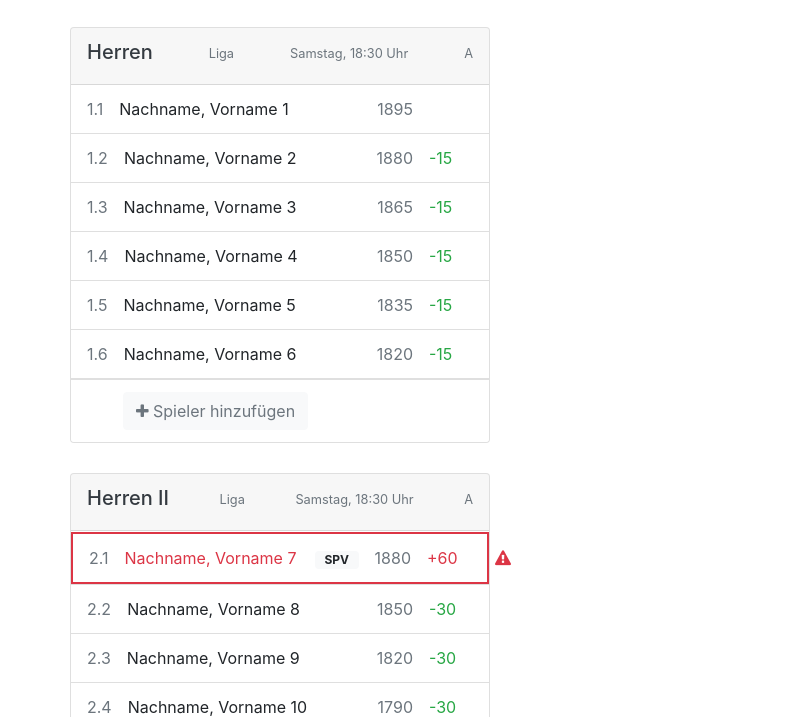
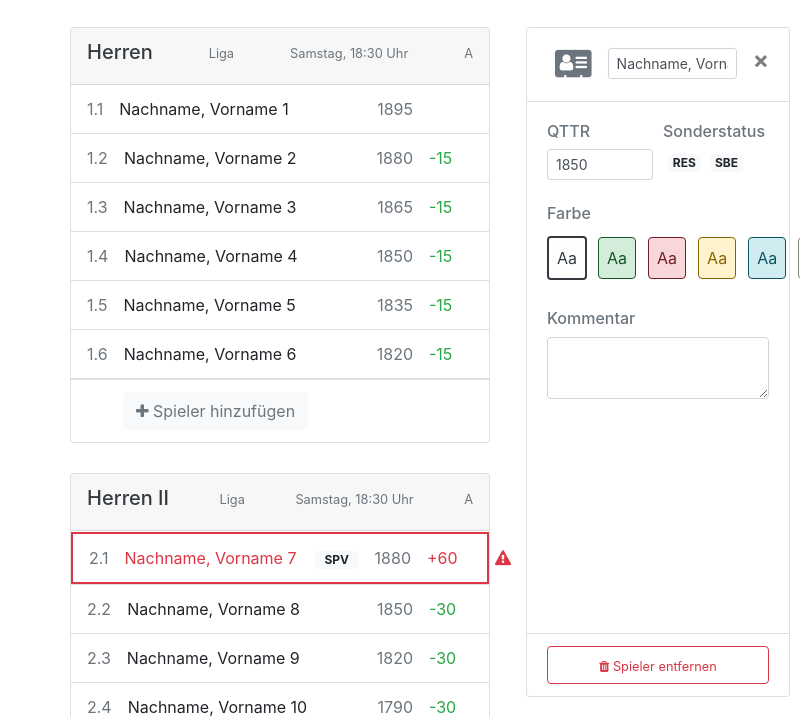
Before and after one commit to dominik-lueke/ttr-mannschafts-planer-2.0, an Electron app: page index.html in a window 800 px wide. Both pictures are taken after a click on the element 280 px from the left and 315 px from the top of the page. Shown: the part 83-800 px from the top of the page. Drawn offline with Linux system fonts and the light colour scheme.

Commit message:
some ui improvements. now click on whole spieler opens sidebar

```diff
--- a/src/css/style.css
+++ b/src/css/style.css
@@ -8,12 +8,12 @@ a .spieler-farbe-selector.active,
 a .spieler-farbe-selector.active:hover,
 a .spieler-farbe-selector:hover {
   border: 2px solid;
-  margin: 5px -1px 5px 5px;
+  margin: 5px 10px 5px 0px;
 }
 
 a .spieler-farbe-selector {
   border: 1px solid;
-  margin: 6px 0px 6px 6px;
+  margin: 6px 11px 6px 1px;
 }
 
 /* SPIELER FARBE */
--- a/src/js/controller/controller.js
+++ b/src/js/controller/controller.js
@@ -27,7 +27,7 @@ class Controller {
   onMannschaftenChanged = (mannschaften,spieler) => {
     this.editorView.displayMannschaften(mannschaften,spieler)
     this.editorView.bindAddSpieler(this.handleAddSpieler)
-    this.editorView.bindClickOnSpielerName(this.handleClickOnSpieler)
+    this.editorView.bindClickOnSpieler(this.handleClickOnSpieler)
     this.editorView.bindToggleSpvOnSpieler(this.handleToggleSpvOnSpieler)
     this.editorView.bindReorderSpieler(this.handleReorderSpieler)
     this.onSidebarViewChanged()
--- a/src/js/model/model.js
+++ b/src/js/model/model.js
@@ -4,7 +4,7 @@ class Model {
     const stored_planung = JSON.parse(localStorage.getItem('localStoragePlanung'))
     this.planung = stored_planung ? this._loadPlanungFromJSON(stored_planung) : this._generateSamplePlanung()
 
-    this.view = {
+    this.view = JSON.parse(localStorage.getItem('localStorageView')) || {
       sidebar: {
         display: "",
         id: 0
@@ -29,13 +29,24 @@ class Model {
   displaySpielerDetails(id) {
     this.view.sidebar.display = "spieler"
     this.view.sidebar.id = id
-    this.onSidebarViewChanged()
+    this._commit()
   }
 
   closeSidebar() {
     this.view.sidebar.display = ""
     this.view.sidebar.id = 0
+    this._commit()
+  }
+
+  /**
+   * PRIVATE
+   */
+
+  _commit() {
+    // trigger view update
     this.onSidebarViewChanged()
+    // store this object
+    localStorage.setItem("localStorageView", JSON.stringify(this.view))
   }
 
   /**
--- a/src/js/view/editorView.js
+++ b/src/js/view/editorView.js
@@ -70,8 +70,8 @@ class EditorView {
     this.mannschaftViews.forEach(mannschaft => { mannschaft.bindAddSpieler(handler)})
   }
 
-  bindClickOnSpielerName(handler) {
-    this.mannschaftViews.forEach(mannschaft => { mannschaft.bindClickOnSpielerName(handler)})
+  bindClickOnSpieler(handler) {
+    this.mannschaftViews.forEach(mannschaft => { mannschaft.bindClickOnSpieler(handler)})
   }
 
   bindToggleSpvOnSpieler(handler) {
--- a/src/js/view/mannschaftView.js
+++ b/src/js/view/mannschaftView.js
@@ -94,8 +94,8 @@ class MannschaftView {
     this.newQttrInput.on("keyup", (event) => { this._addSpielerKeyUpHandler(event, handler); } )
   }
 
-  bindClickOnSpielerName(handler) {
-    this.spielerViews.forEach(spieler => { spieler.bindClickOnSpielerName(handler)})
+  bindClickOnSpieler(handler) {
+    this.spielerViews.forEach(spieler => { spieler.bindClickOnSpieler(handler)})
   }
 
   bindToggleSpvOnSpieler(handler) {
--- a/src/js/view/spielerDetailsView.js
+++ b/src/js/view/spielerDetailsView.js
@@ -7,7 +7,7 @@ class SpielerDetailsView {
       <div class="card-header bg-white">
         <div class="d-flex">
           <div class="p-2 text-muted">
-            <i class="fa fa-address-card"></i>
+            <i class="fa fa-2x fa-address-card"></i>
           </div>
           <div class="p-2 flex-grow-1">
             <input id="spieler-details-name-input" type="text" class="form-control form-control-sm" value=""/>
@@ -23,7 +23,7 @@ class SpielerDetailsView {
     // BODY
     this.body = `
       <div class="card-body">
-        <div class="form-row mb-2">
+        <div class="form-row mb-4">
           <div class="col">
             <h6 class="text-muted">QTTR</h6>
             <input id="spieler-details-qttr-input" type="number" class="form-control form-control-sm" value="" >
@@ -34,6 +34,8 @@ class SpielerDetailsView {
             <span id="spieler-details-res-badge" class="badge badge-light spieler-extra-icon" data-toggle="tooltip" data-placement="top" data-html="true" title="Senioren Berechtigung">SBE</span>
           </div>
         </div>
+        <div class="form-row mb-4">
+          <div class="col">
             <h6 class="text-muted">Farbe</h6>
             <div class="d-flex">
               <a><div id="spieler-details-farbe-default" class="alert alert-light text-dark p-2 spieler-farbe-selector">Aa</div></a>
@@ -43,7 +45,9 @@ class SpielerDetailsView {
               <a><div id="spieler-details-farbe-blue"    class="alert alert-info p-2 spieler-farbe-selector">Aa</div></a>
               <a><div id="spieler-details-farbe-light"   class="alert alert-light p-2 spieler-farbe-selector">Aa</div></a>
             </div>
-        <div class="form-row mb-2">
+          </div>
+        </div>
+        <div class="form-row mb-4">
           <div class="col">
             <h6 class="text-muted">Kommentar</h6>
             <textarea id= "spieler-details-comment-input" class="form-control" id="exampleFormControlTextarea1" rows="2">Kommentar</textarea>
@@ -183,6 +187,7 @@ class SpielerDetailsView {
       this.qttr_input.blur()
     // On <Escape> we cancel
     } else if (event.keyCode === 27) {
+      this.qttr_input.removeClass("is-invalid")
       this.qttr_input.val(this.spieler.qttr)
       this.qttr_input.blur()
     }
@@ -196,6 +201,7 @@ class SpielerDetailsView {
       this._editQttr(handler)
     // Else we cancel
     } else {
+      this.qttr_input.removeClass("is-invalid")
       this.qttr_input.val(this.spieler.qttr)
     }
   }
@@ -208,6 +214,7 @@ class SpielerDetailsView {
       this.qttr_input.addClass("is-invalid")
     } else {
       // Fire the handler if necessary
+      this.qttr_input.removeClass("is-invalid")
       if (newqttr !== this.spieler.qttr ) {
         handler(this.spieler.id, newqttr)
       }
--- a/src/js/view/spielerView.js
+++ b/src/js/view/spielerView.js
@@ -9,10 +9,10 @@ class SpielerView {
       this.spvEditable = ( spieler.spv.primary && spieler.spv.secondary == 0 )
       this.invalidSpielerFromHigherMannschaften = spieler.invalidSpielerFromHigherMannschaften
       // Create the HTML Markup
-      this.spieler_div = $(`<li id="spieler-${spieler.spielklasse}-${spieler.id}" class="list-group-item spieler spieler-farbe-${spieler.farbe}"></li>`)
+      this.spieler_div = $(`<li id="spieler-${spieler.spielklasse}-${spieler.id}" class="list-group-item spieler spieler-farbe-${spieler.farbe} link"></li>`)
       this.spieler_flex_div = $(`<div class="d-flex"></div>`)
       this.spieler_flex_div.append( this.spieler_position_div = $(`<div id="spieler-${spieler.spielklasse}-${spieler.id}-position" class="p-2 text-muted">${spieler.mannschaft}.${spieler.position}</div>`) )
-      this.spieler_flex_div.append( this.spieler_name_div = $(`<div id="spieler-${spieler.spielklasse}-${spieler.id}-name" class="p-2 flex-grow-1 link spieler-name">${spieler.name}</div>`) )
+      this.spieler_flex_div.append( this.spieler_name_div = $(`<div id="spieler-${spieler.spielklasse}-${spieler.id}-name" class="p-2 flex-grow-1 spieler-name">${spieler.name}</div>`) )
       this.spieler_flex_div.append( this.spieler_spv_div = $(`<div id="spieler-${spieler.spielklasse}-${spieler.id}-spv" class="p-2 spv"></div>`) )
       this.spieler_spv_div.append( this.spieler_spv_badge = $(`<span class="badge badge-danger spv-badge">SPV</span>`) )
       this.spieler_flex_div.append( this.spieler_qttr_div = $(`<div id="spieler-${spieler.spielklasse}-${spieler.id}-qttr" class="p-2 ttr-wert text-muted">${spieler.qttr}</div>`) )
@@ -75,8 +75,8 @@ class SpielerView {
 
   /* NAME */
 
-  bindClickOnSpielerName(handler) {
-    this.spieler_name_div.click( (event) => {
+  bindClickOnSpieler(handler) {
+    this.spieler_div.click( (event) => {
       handler(this.spieler.id)
     })
   }
```
Lines whose indentation alone changed are shown as unchanged.
